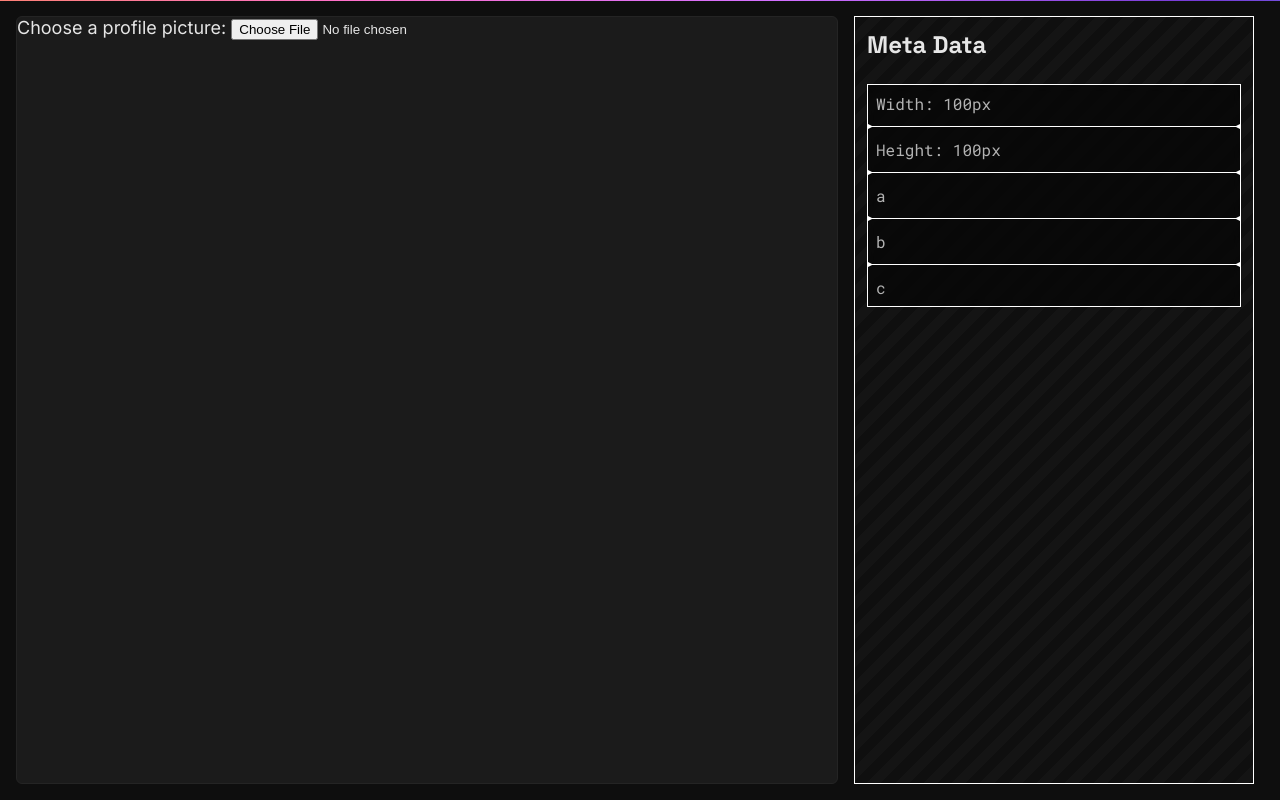
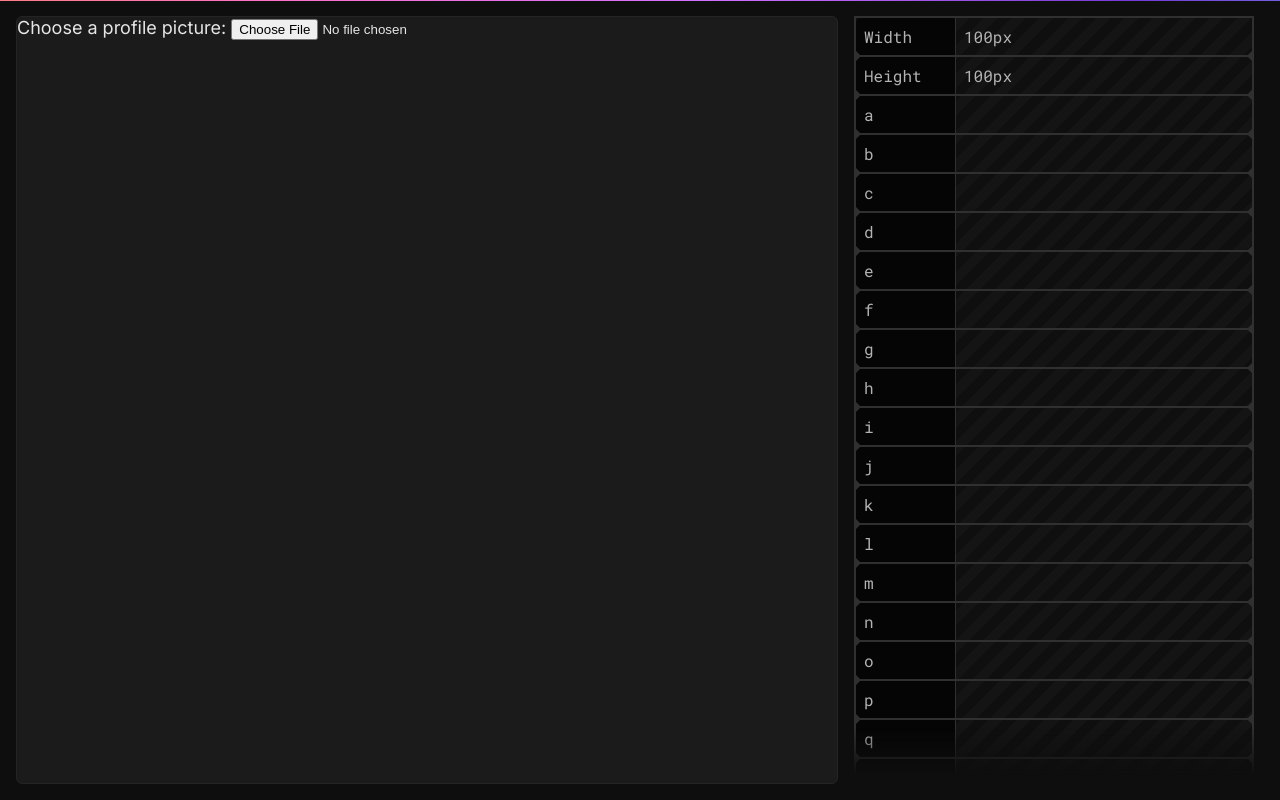
Before and after one commit to BigBadBodyPillow/metaData, a SvelteKit app: page / in a window 1280 px wide. Built offline with nearby package versions, Linux system fonts and the light colour scheme.

Commit message:
make fielnds look better

```diff
--- /dev/null
+++ b/src/components/Field.svelte
@@ -0,0 +1,29 @@
+<script lang="ts">
+  let { name, value = '' } = $props();
+</script>
+
+<div class="field">
+  <div class="name">{name}</div>
+  <div class="value">{value}</div>
+</div>
+
+<style>
+  .field {
+    display: flex;
+    overflow: hidden;
+  }
+
+  .field > div {
+    padding: var(--spacing-8);
+  }
+
+  .name {
+    width: var(--field-name-width);
+    background-color: rgb(5, 5, 5);
+    border-right: 1px solid var(--value-colour);
+  }
+
+  .value {
+    flex: 1;
+  }
+</style>
--- /dev/null
+++ b/src/components/Info.svelte
@@ -0,0 +1,211 @@
+<script>
+  import { onMount } from 'svelte';
+  import Field from './Field.svelte';
+
+  /** @type {HTMLDivElement | undefined} */
+  let scrollContainer;
+  let isAtTop = $state(true);
+  let isAtBottom = $state(false);
+
+  const fields = [
+    { name: 'Width', value: '100px' },
+    { name: 'Height', value: '100px' },
+    { name: 'a' },
+    { name: 'b' },
+    { name: 'c' },
+    { name: 'd' },
+    { name: 'e' },
+    { name: 'f' },
+    { name: 'g' },
+    { name: 'h' },
+    { name: 'i' },
+    { name: 'j' },
+    { name: 'k' },
+    { name: 'l' },
+    { name: 'm' },
+    { name: 'n' },
+    { name: 'o' },
+    { name: 'p' },
+    { name: 'q' },
+    { name: 'r' },
+    { name: 's' },
+    { name: 't' },
+    { name: 'u' },
+    { name: 'v' },
+    { name: 'w' },
+    { name: 'x' },
+    { name: 'y' },
+    { name: 'z' },
+    { name: '1' },
+    { name: '2' },
+    { name: '3' },
+    { name: '4' },
+    { name: '5' },
+    { name: '6' },
+    { name: '7' },
+    { name: '8' },
+    { name: '9' },
+    { name: '10' },
+    { name: '11' },
+    { name: '12' },
+    { name: '13' }
+  ];
+
+  function updateScrollState() {
+    if (!scrollContainer) return;
+
+    isAtTop = scrollContainer.scrollTop <= 0;
+    isAtBottom =
+      scrollContainer.scrollTop + scrollContainer.clientHeight >= scrollContainer.scrollHeight - 1;
+  }
+
+  onMount(() => {
+    const container = scrollContainer;
+    if (!container) return;
+
+    updateScrollState();
+
+    const resizeObserver = new ResizeObserver(updateScrollState);
+    resizeObserver.observe(container);
+
+    return () => resizeObserver.disconnect();
+  });
+</script>
+
+<div class="meta-info-wrapper">
+  <div class="meta-info" bind:this={scrollContainer} onscroll={updateScrollState}>
+    <div class="content">
+      {#each fields as field, index (field.name)}
+        <Field {...field} />
+
+        {#if index < fields.length - 1}
+          <div class="spacer"></div>
+        {/if}
+      {/each}
+    </div>
+  </div>
+
+  {#if !isAtTop}
+    <div class="scroll-fade fade-top" aria-hidden="true"></div>
+  {/if}
+  {#if !isAtBottom}
+    <div class="scroll-fade fade-bottom" aria-hidden="true"></div>
+  {/if}
+</div>
+
+<style>
+  .meta-info {
+    --stripe-width: 10px;
+    --stripe1-colour: rgb(15, 15, 15);
+    --stripe2-colour: rgb(20, 20, 20);
+    --value-colour: hsl(from var(--border) h s calc(l + 5));
+    --border-width: 2px;
+    --field-name-width: 100px;
+
+    width: 100%;
+    height: 100%;
+    display: flex;
+    flex-direction: column;
+
+    font-family: var(--font-roboto-mono);
+    border: none;
+    background: transparent;
+    position: relative;
+
+    overflow-y: auto;
+    scrollbar-width: thin;
+  }
+
+  .meta-info-wrapper {
+    position: relative;
+    width: 400px;
+    height: 100%;
+    min-height: 0;
+  }
+
+  .content {
+    color: hsl(from var(--text) h s calc(l - 20));
+    font-size: var(--font-16);
+
+    background-color: var(--background);
+    background: repeating-linear-gradient(
+      135deg,
+      var(--stripe1-colour),
+      var(--stripe1-colour) var(--stripe-width),
+      var(--stripe2-colour) var(--stripe-width),
+      var(--stripe2-colour) calc(var(--stripe-width) * 2)
+    );
+    backdrop-filter: blur(4px);
+    border: 2px solid var(--value-colour);
+
+    @supports (corner-shape: bevel) {
+      & {
+        border-radius: var(--radius);
+        corner-shape: bevel;
+      }
+    }
+  }
+
+  .scroll-fade {
+    position: absolute;
+    z-index: 1;
+    left: 0;
+    right: 0;
+    height: 56px;
+    pointer-events: none;
+  }
+
+  .fade-top {
+    top: 0;
+    background: linear-gradient(to bottom, var(--background) 15%, transparent 100%);
+  }
+
+  .fade-bottom {
+    bottom: 0;
+    background: linear-gradient(to top, var(--background) 15%, transparent 100%);
+  }
+
+  .content :global(.field:first-child > .name) {
+    border-top-left-radius: calc(var(--radius) - 1px);
+    corner-shape: bevel;
+  }
+
+  .content :global(.field:last-child > .name) {
+    border-bottom-left-radius: calc(var(--radius) - 1px);
+    corner-shape: bevel;
+  }
+
+  .spacer {
+    position: relative;
+
+    height: var(--border-width);
+    background-color: var(--value-colour);
+    width: 100%;
+  }
+
+  .spacer::before,
+  .spacer::after {
+    --height: 10px;
+    --width: 5px;
+
+    content: '';
+    position: absolute;
+    top: 0;
+
+    width: var(--width);
+    height: var(--height);
+
+    background-color: var(--value-colour);
+    margin-top: calc(-1 * var(--height) / 2.5);
+  }
+
+  .spacer::before {
+    left: 0;
+    clip-path: polygon(0% 0%, 100% 50%, 0% 100%);
+  }
+
+  .spacer::after {
+    right: 0;
+    clip-path: polygon(100% 0%, 100% 100%, 0% 50%);
+  }
+</style>
--- a/src/routes/+page.svelte
+++ b/src/routes/+page.svelte
@@ -1,3 +1,7 @@
+<script>
+  import Info from '../components/Info.svelte';
+</script>
+
 <main>
   <div class="image">
     <label for="image-upload">
@@ -5,33 +9,8 @@
       <input type="file" id="image-upload" name="image" accept="image/*" />
     </label>
   </div>
-  <div class="meta-info">
-    <div class="title">
-      <h2>Meta Data</h2>
-    </div>
 
-    <div class="content">
-      <div class="field">
-        <p>Width: 100px</p>
-      </div>
-      <div class="spacer"></div>
-      <div class="field">
-        <p>Height: 100px</p>
-      </div>
-      <div class="spacer"></div>
-      <div class="field">
-        <p>a</p>
-      </div>
-      <div class="spacer"></div>
-      <div class="field">
-        <p>b</p>
-      </div>
-      <div class="spacer"></div>
-      <div class="field">
-        <p>c</p>
-      </div>
-    </div>
-  </div>
+  <Info />
 </main>
 
 <style>
@@ -54,93 +33,4 @@
     border-radius: var(--radius);
     border: 1px solid var(--border);
   }
-
-  .meta-info {
-    --stripe-width: 10px;
-    --stripe1-colour: rgb(15, 15, 15);
-    --stripe2-colour: rgb(20, 20, 20);
-
-    width: 400px;
-    height: 100%;
-    display: flex;
-    flex-direction: column;
-
-    background-color: var(--background);
-    background: repeating-linear-gradient(
-      135deg,
-      var(--stripe1-colour),
-      var(--stripe1-colour) var(--stripe-width),
-      var(--stripe2-colour) var(--stripe-width),
-      var(--stripe2-colour) calc(var(--stripe-width) * 2)
-    );
-    /* border-radius: var(--radius); */
-    border: 1px solid white;
-
-    /* padding: var(--spacing-12); */
-    gap: var(--spacing-12);
-    font-family: var(--font-roboto-mono);
-  }
-
-  .meta-info > div:not(:first-child) {
-    background-color: rgba(0, 0, 0, 0.5);
-    backdrop-filter: blur(4px);
-    border: inherit;
-    padding: var(--spacing-8);
-    color: hsl(from var(--text) h s calc(l - 20));
-    font-size: var(--font-16);
-    margin-inline: var(--spacing-12);
-    padding: 0;
-
-    @supports (corner-shape: bevel) {
-      & {
-        border-radius: var(--radius);
-        corner-shape: bevel;
-      }
-    }
-  }
-
-  .meta-info .title {
-    font-family: var(--font-space-grotesk);
-    padding: var(--spacing-12);
-  }
-  .meta-info .field {
-    padding: var(--spacing-8);
-  }
-
-  .spacer {
-    position: relative;
-
-    height: 1px;
-    /* background-color: hsl(from var(--text) h s calc(l - 70)); */
-    background-color: white;
-    width: 100%;
-    margin-block: var(--spacing-4);
-  }
-
-  .spacer::before,
-  .spacer::after {
-    --height: 5px;
-    --width: 5px;
-
-    content: '';
-    position: absolute;
-
-    width: var(--width);
-    height: var(--height);
-
-    background-color: white;
-    margin-top: calc(-1 * var(--height) / 2.5);
-  }
-
-  .spacer::before {
-    left: 0;
-    top: 0;
-    clip-path: polygon(0% 0%, 100% 50%, 0% 100%);
-  }
-
-  .spacer::after {
-    right: 0;
-    top: 0;
-    clip-path: polygon(100% 0%, 100% 100%, 0% 50%);
-  }
 </style>
```
